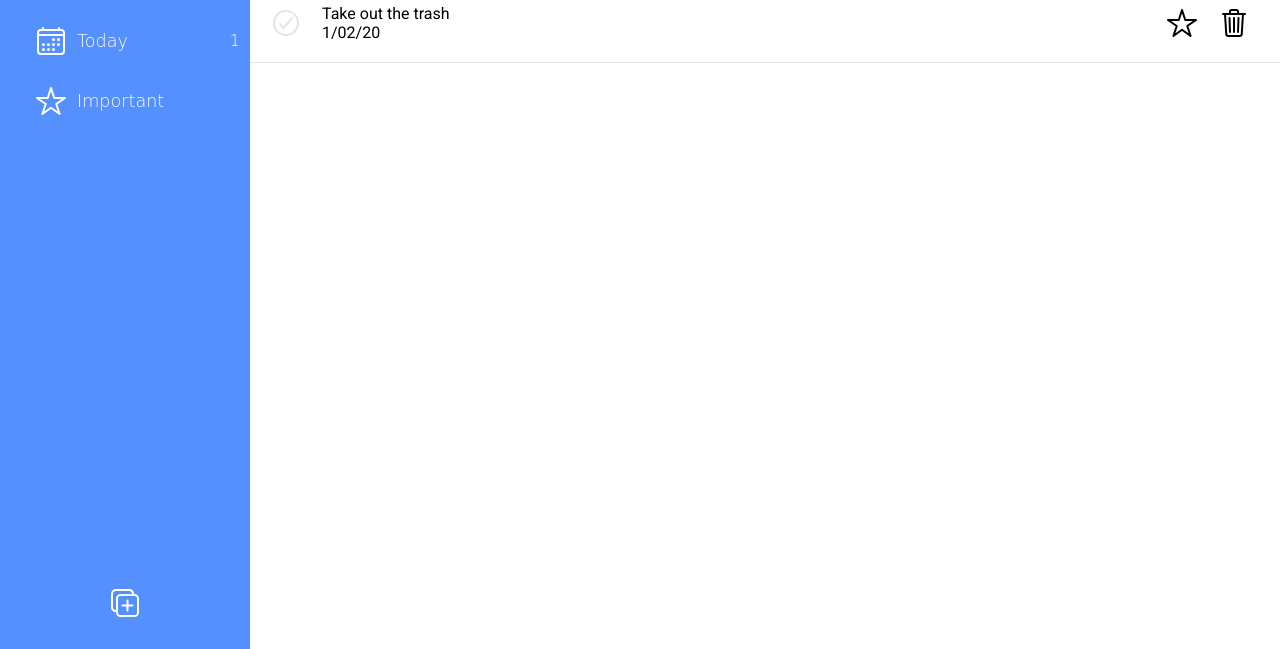
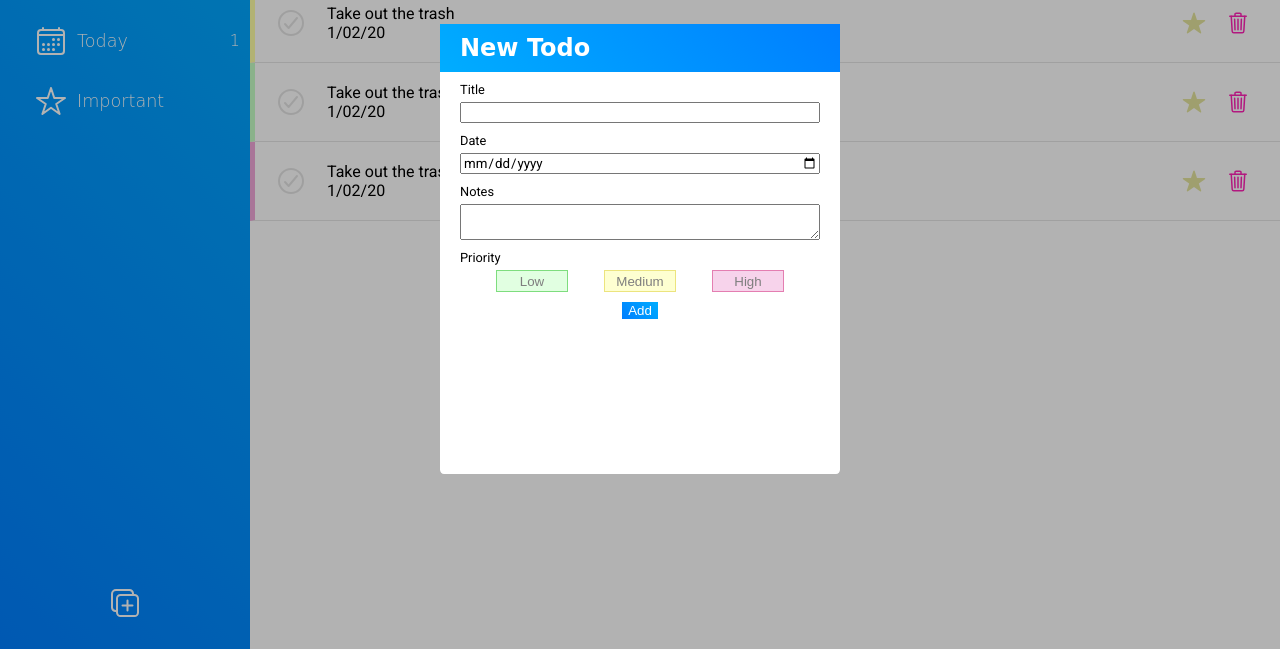
Before and after one commit to xSandoval21x/todo-list, a plain HTML site: page index.html in a window 1280 px wide. Shown: the part 151-800 px from the top of the page. Drawn offline with nearby package versions, Linux system fonts and the light colour scheme.

Commit message:
Add New Todo form

```diff
--- a/index.html
+++ b/index.html
@@ -45,20 +45,74 @@
             </div>
             <div class="list-items-container">
                 <ul type="none" class="list-items">
-                    <li class="item">
+                    <li class="item priority-medium">
                         <ion-icon name="checkmark-circle-outline" class="check-box"></ion-icon>
                         <div class="item-details">
                             <span>Take out the trash</span>
                             <span>1/02/20</span>
                         </div>
                         <div class="item-actions">
-                            <ion-icon name="star-outline" class="prioritize-item"></ion-icon>
+                            <ion-icon name="star" class="prioritize-item"></ion-icon>
+                            <ion-icon name="trash-outline" class="delete-item"></ion-icon>
+                        </div>
+                    </li>
+                    <li class="item priority-low">
+                        <ion-icon name="checkmark-circle-outline" class="check-box"></ion-icon>
+                        <div class="item-details">
+                            <span>Take out the trash</span>
+                            <span>1/02/20</span>
+                        </div>
+                        <div class="item-actions">
+                            <ion-icon name="star" class="prioritize-item"></ion-icon>
+                            <ion-icon name="trash-outline" class="delete-item"></ion-icon>
+                        </div>
+                    </li>
+                    <li class="item priority-high">
+                        <ion-icon name="checkmark-circle-outline" class="check-box"></ion-icon>
+                        <div class="item-details">
+                            <span>Take out the trash</span>
+                            <span>1/02/20</span>
+                        </div>
+                        <div class="item-actions">
+                            <ion-icon name="star" class="prioritize-item"></ion-icon>
                             <ion-icon name="trash-outline" class="delete-item"></ion-icon>
                         </div>
                     </li>
                 </ul>
             </div>
-
+        </div>
+        <div class="list-item-form-container">
+            <div class="list-item-form">
+                <h2 class="form-head">New Todo</h2>
+                <form class="new-todo-form">
+                    <div class="input-wrapper">
+                        <input type="text" name="todo-title" id="todo-title">
+                        <label for="todo-title" class="form-label">Title</label>
+                    </div>
+                    <div class="input-wrapper">
+                        <input type="date" name="todo-date" id="todo-date">
+                        <label for="todo-date" class="form-label">Date</label>
+                    </div>
+                    <div class="input-wrapper notes">
+                        <textarea id="todo-notes"></textarea>
+                        <label for="todo-notes" class="form-label">Notes</label>
+                    </div>
+                    <div class="input-wrapper">
+                        <div class="priority-radio-wrapper">
+                            <input type="radio" name="todo-priority" id="todo-low">
+                            <label for="todo-low" class="radio-label low">Low</label>
+                            <input type="radio" name="todo-priority" id="todo-medium">
+                            <label for="todo-medium" class="radio-label medium">Medium</label>
+                            <input type="radio" name="todo-priority" id="todo-high">
+                            <label for="todo-high" class="radio-label high">High</label>
+                        </div>
+                        <span id="priority-label">Priority</span>
+                    </div>
+                    <div class="submit-todo">
+                        <input type="button" value="Add" id="add-button">
+                    </div>
+                </form>
+            </div>
         </div>
     </div>
 </body>
--- a/style.css
+++ b/style.css
@@ -10,7 +10,10 @@ html, body {
     --normal-font: 'Roboto', sans-serif;
     --label-weight: 100;
     --icon-size: 2rem;
-    --blue-theme: #5590ff;
+    --blue-theme: linear-gradient(45deg, #007eff, #00adff);
+    --low-green: rgb(197, 255, 197);
+    --medium-yellow: rgb(254, 255, 165);
+    --high-red: rgb(241, 168, 217);
 }
 
 .content {
@@ -35,7 +38,6 @@ html, body {
     color: white;
     background: var(--blue-theme);
     transition: width 500ms;
-    z-index: 1;
 }
 
 .nav-item {
@@ -86,7 +88,9 @@ html, body {
     transition: transform 200ms;
 }
 #add-project-button:hover,
-#add-item-button:hover {
+#add-item-button:hover,
+.prioritize-item:hover,
+.delete-item:hover {
     transform: scale(1.3);
 }
 
@@ -156,6 +160,18 @@ html, body {
     border-bottom: 1px solid rgba(0, 0, 0, 0.1);
 }
 
+.item.priority-low {
+    border-left: 5px solid rgb(197, 255, 197);
+}
+
+.item.priority-medium {
+    border-left: 5px solid rgb(254, 255, 165);
+}
+
+.item.priority-high {
+    border-left: 5px solid rgb(241, 168, 217);
+}
+
 .item-details {
     display: flex;
     flex-direction: column;
@@ -185,7 +201,129 @@ html, body {
 .prioritize-item,
 .delete-item {
     padding: 0 10px;
-    font-size: var(--icon-size);
+    font-size: 1.5rem;
+    transition: transform 200ms;
+}
+
+.prioritize-item {
+    color: rgb(228, 228, 158);
+}
+
+.delete-item {
+    color: rgb(255, 35, 182);;
+}
+
+.list-item-form-container {
+    position: fixed;
+    background: rgba(0, 0, 0, 0.3);
+    min-height: 100%;
+    min-width: 100%;
+    display: flex;
+    justify-content: center;
+    align-items: center;
+}
+
+.list-item-form {
+    position: relative;
+    min-height: 450px;
+    min-width: 400px;
+    background: white;
+    border-radius: 1%;
+    transition: min-height 200ms, min-width 200ms;
+    display: flex;
+    flex-direction: column;
+}
+
+.input-wrapper {
+    display: flex;
+    flex-direction: column-reverse;
+    margin: 10px 20px;
+}
+
+
+.form-head {
+    font-family: var(--label-font);
+    margin: 0;
+    padding: 10px 20px 10px 20px;
+    color: white;
+    background: linear-gradient(45deg, #00adff, #007eff);
+}
+
+.new-todo-form {
+    flex-grow: 1;
+}
+
+input[type='date'],
+.input-wrapper textarea {
+    font-family: var(--normal-font);
+}
+
+.form-label,
+#priority-label {
+    margin-bottom: 5px;
+    font-size: 0.8rem;
+    transition: font-size 200ms;
+}
+
+.input-wrapper input:focus + .form-label,
+.input-wrapper textarea:focus + .form-label {
+    font-size: 1rem;
+}
+
+.priority-radio-wrapper {
+    align-self: center;
+    width: 80%;
+    display: flex;
+    justify-content: space-between;
+}
+
+input[type="radio"] {
+    position: absolute;
+    -webkit-appearance: none;
+}
+
+input[type="radio"]:checked + label {
+    transform: scale(1.2);
+    opacity: 1;
+}
+
+.radio-label {
+    display: flex;
+    justify-content: center;
+    align-items: center;
+    font: 400 13.3333px Arial;
+    height: 20px;
+    width: 70px;
+    opacity: 0.5;
+    transition: transform 200ms, opacity 200ms;
+}
+
+.radio-label.low {
+    background: var(--low-green);
+    border: 0.5px solid rgb(0, 189, 0);
+}
+
+.radio-label.medium {
+    background: var(--medium-yellow);
+    border: 0.5px solid rgb(218, 203, 0);
+}
+
+.radio-label.high {
+    background: var(--high-red);
+    border: 0.5px solid rgb(202, 0, 101);
+}
+
+.submit-todo {
+    display: flex;
+    justify-content: center;
+    align-items: flex-end;
+    flex-grow: 1;
+}
+
+#add-button {
+    border: none;
+    color: white;
+    background: var(--blue-theme);
 }
 
 @media only screen and (max-width: 700px) {
@@ -195,6 +333,16 @@ html, body {
 
     .nav-title, .nav-count {
         visibility: hidden;
+    }
+
+    .list-item-form {
+        min-height: 350px;
+        min-width: 300px;
+    }
+
+    .radio-label {
+        width: 55px;
+        transition: transform 200ms;
     }
 }
 
```
